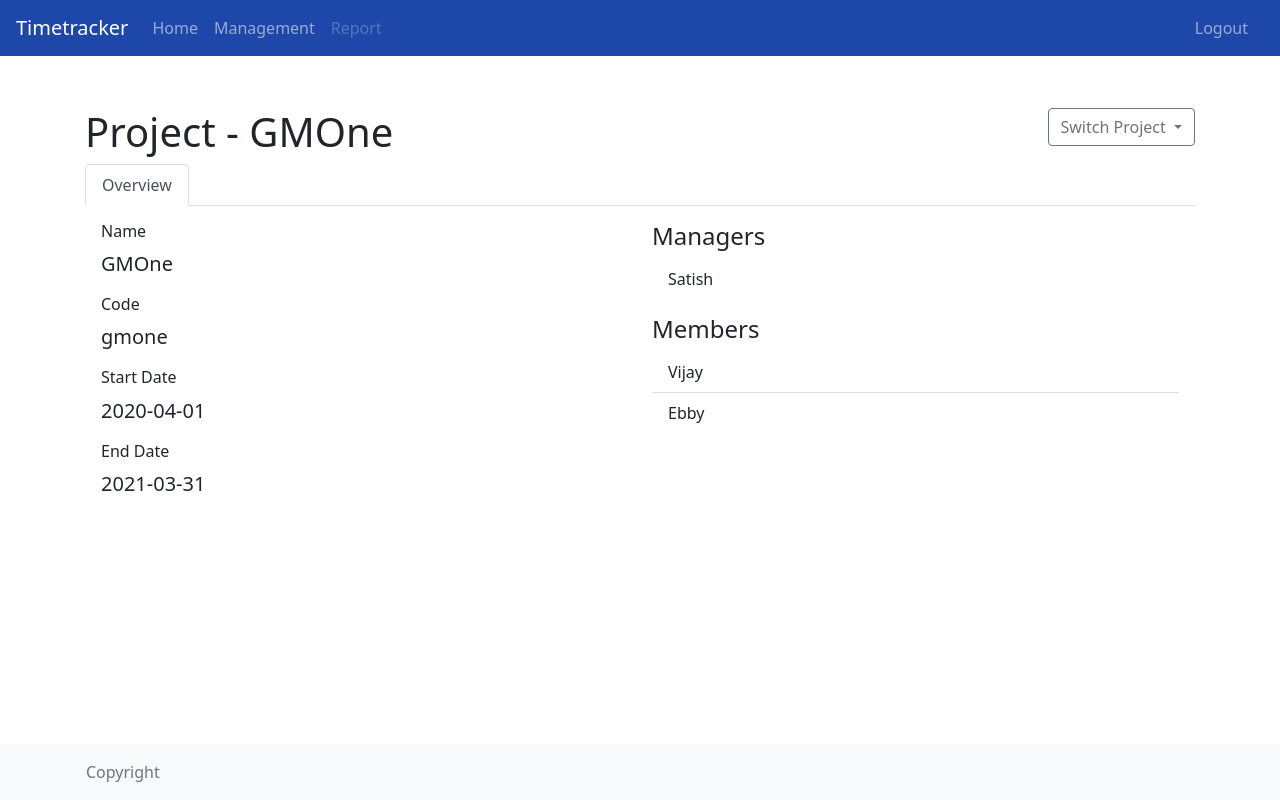
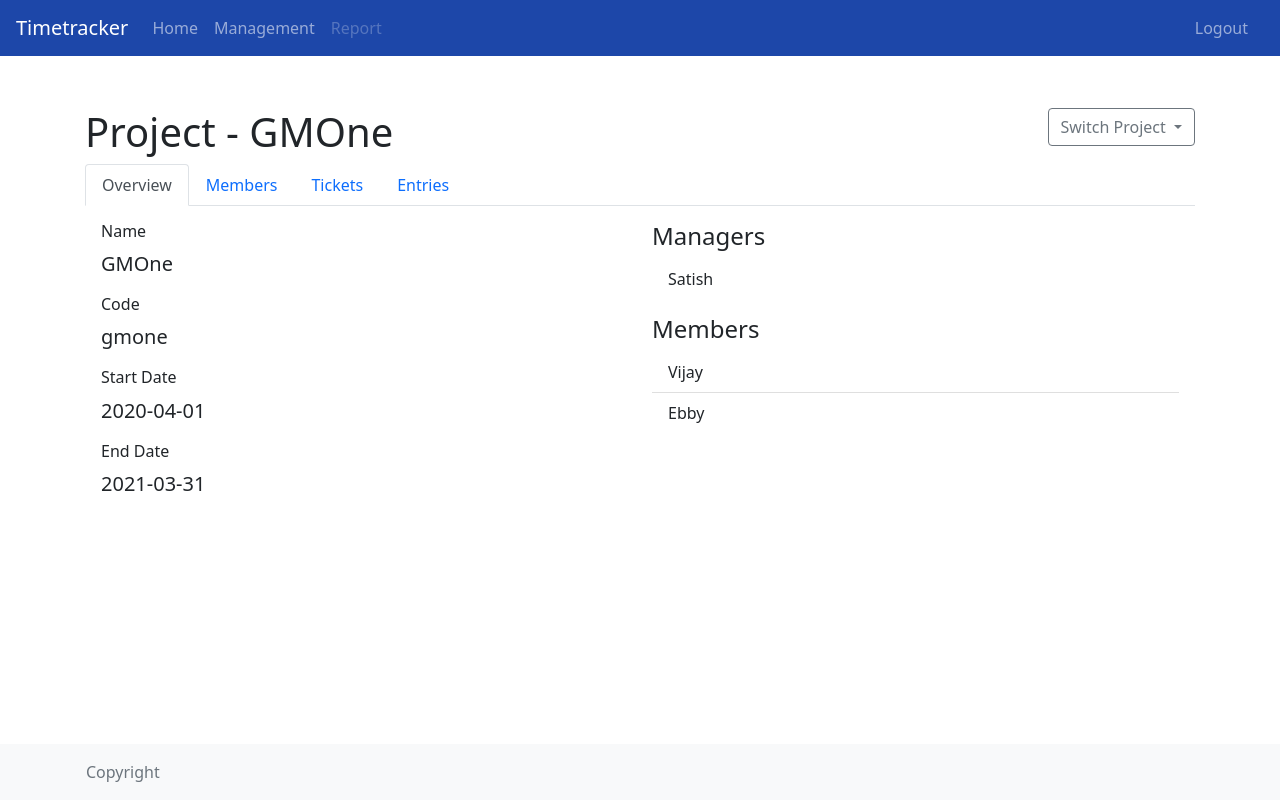
Before and after one commit to pradeepk1905/eTT2020, a plain HTML site: page project.html in a window 1280 px wide. Drawn offline with Linux system fonts and the light colour scheme.

Commit message:
fix nav link css issue

```diff
--- a/sticky-footer-navbar.css
+++ b/sticky-footer-navbar.css
@@ -11,6 +11,6 @@ main > .container {
   background-color: #1d47a9!important;
 }
 
-a.nav-link{
+header a.nav-link{
   color: rgba(255,255,255,.55);
 }
```
